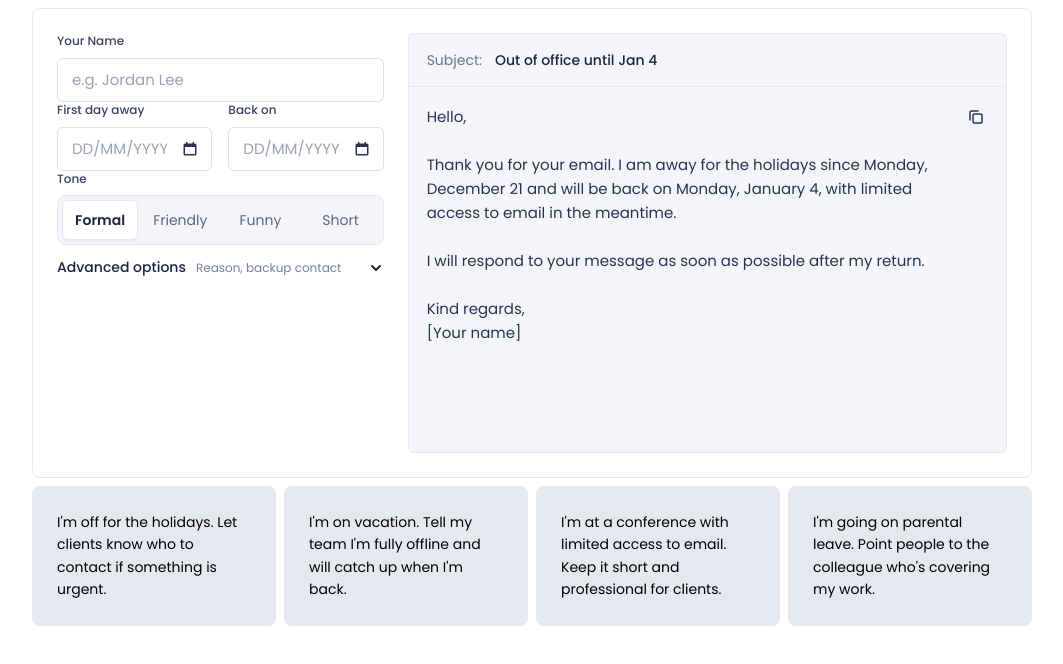
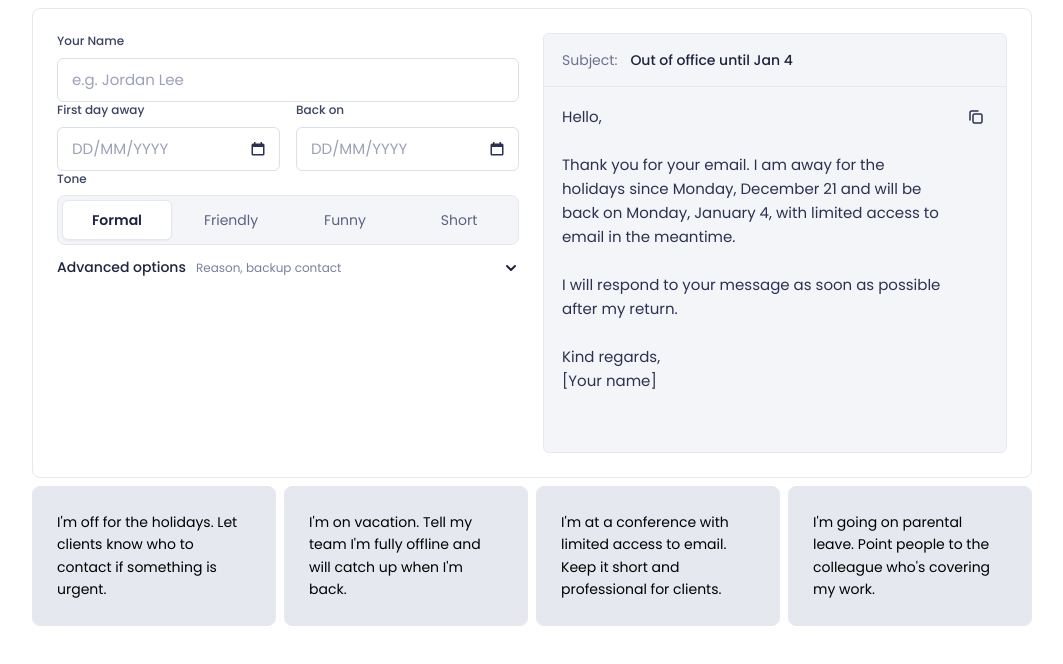
Before and after one commit to EduardCarmocanu/mailmeteor-out-of-office-template-tool, a Vue app: page / in a window 1280 px wide. Shown: the top 664 px of the page, without its empty margins (108-1171 px from the left). Built offline with nearby package versions, Linux system fonts and the light colour scheme.

Commit message:
update layout

```diff
--- a/src/features/message-editor/pages/OutOfOfficePage.vue
+++ b/src/features/message-editor/pages/OutOfOfficePage.vue
@@ -18,11 +18,13 @@ const body = ref(
 
 <template>
   <div class="template-editor-page">
-    <Panel>
-      <div class="template-editor-page__main-configuration">
-        <TemplateConfigurator></TemplateConfigurator>
-        <MessageTemplateEditor v-model:subject="subject" :body="body" />
-      </div>
+    <Panel class="template-editor-page__main-configuration">
+      <TemplateConfigurator class="template-editor-page__column" />
+      <MessageTemplateEditor
+        v-model:subject="subject"
+        class="template-editor-page__column"
+        :body="body"
+      />
     </Panel>
     <div class="template-editor-page__pre-configurations">
       <Panel class="template-editor-page__preset" variant="secondary">
@@ -50,6 +52,11 @@ const body = ref(
   gap: 24px;
 }
 
+.template-editor-page__column {
+  flex: 1 1 0;
+  min-width: 0;
+}
+
 .template-editor-page__pre-configurations {
   display: flex;
   flex-flow: row;
```
